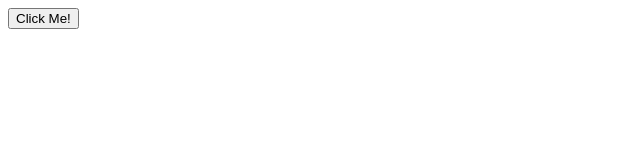
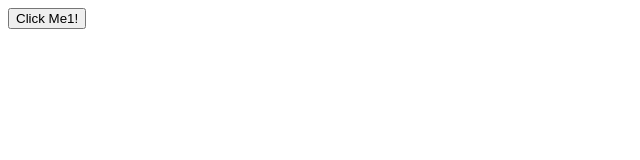
Before and after one commit to swathi-panatham/Firstprogram, a plain HTML site: page index.html in a window 1280 px wide. Shown: the full height of the page, 0-640 px from the left. Drawn offline with Linux system fonts and the light colour scheme.

Commit message:
secondpush

```diff
--- a/index.html
+++ b/index.html
@@ -1,7 +1,7 @@
 <html>
     <body>
 
-        <button type="button" onclick="alert('Hello world!')">Click Me!</button>
+        <button type="button" onclick="alert('Hello world!')">Click Me1!</button>
 
     </body>
 
```
